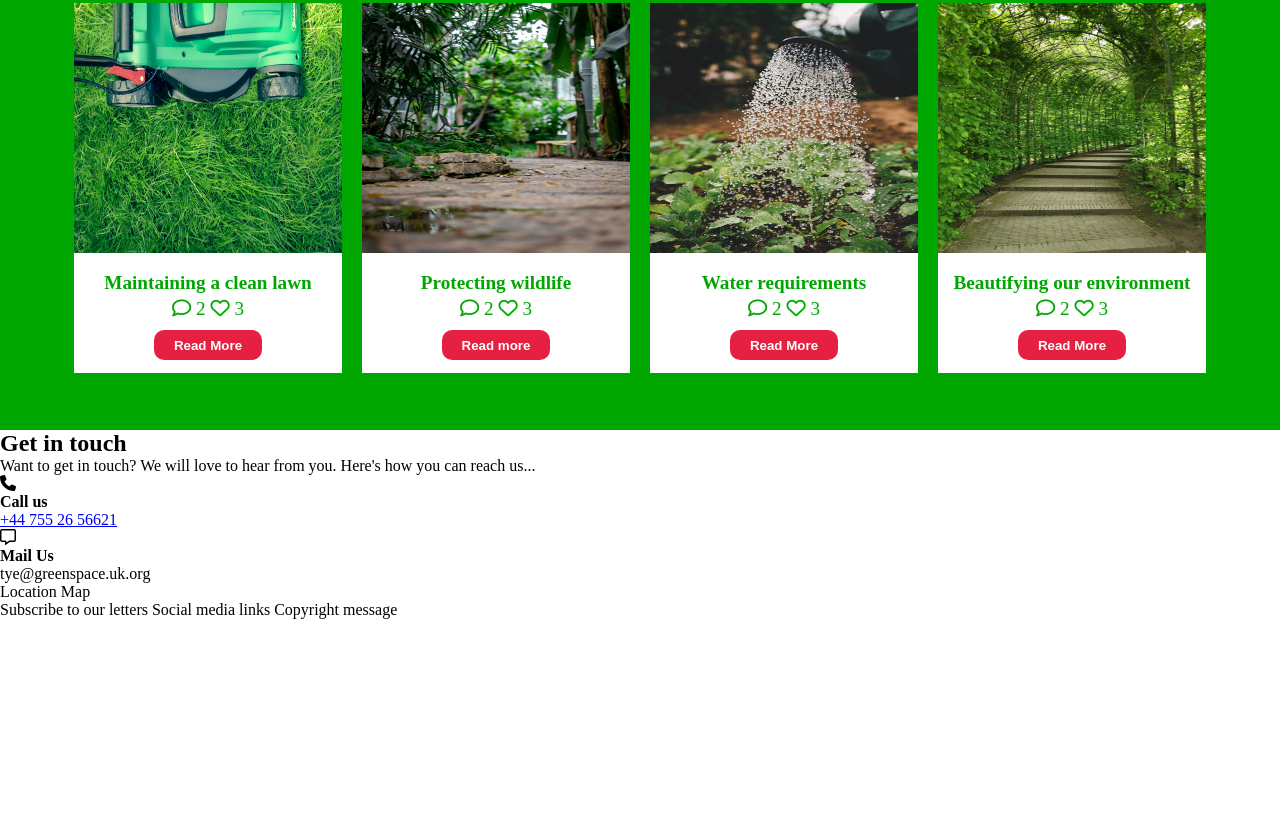
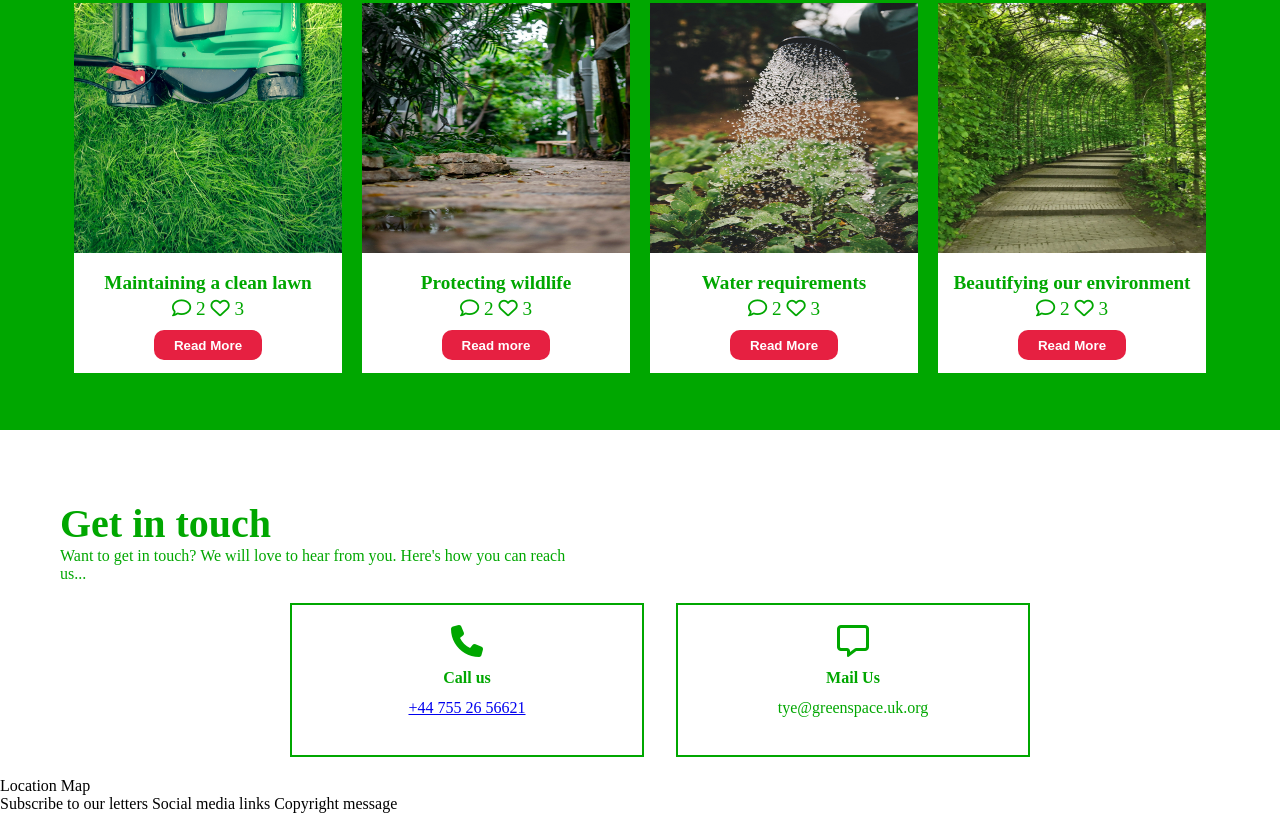
Before and after one commit to belovedpearl/Green-Space, a plain HTML site: page index.html in a window 1280 px wide. Shown: the part 1066-1879 px from the top of the page. Before the commit the page ends 1685 px from the top, so only its background shows below. Drawn offline with Linux system fonts and the light colour scheme.

Commit message:
Add style to the contact section

```diff
--- a/assets/css/style.css
+++ b/assets/css/style.css
@@ -236,3 +236,52 @@ header{
     color: rgb(230, 32, 65);
     border: 1px solid  rgb(230, 32, 65);
 }
+
+/* Contact */
+
+#contact{
+    color: #00A700;
+    background-color: white;
+    width: 100%;
+    height: 190px;
+    margin-top: 30px;
+    padding: 20px;
+}
+#subsubject{
+    color: #00A700;
+    font-size: 40px;
+}
+
+#subject{
+    width: 40%;
+    padding: 20px;
+    margin-left: 20px;
+}
+
+aside{
+    text-align: center;
+    border: 2px solid #00A700;
+
+    width: 350px;
+    height: 150px;
+
+    background-color:white ;
+    color: #00A700;
+    line-height: 30px;
+
+    margin-bottom: 20px;
+}
+.fa-phone, .fa-message{
+    font-size: xx-large;
+    margin: 20px 0 5px 0;
+}
+
+#contact1{
+    float: left;
+    margin-left: 270px;
+
+}
+#contact2{
+    float: right;
+    margin-right: 270px;
+}
--- a/index.html
+++ b/index.html
@@ -130,18 +130,18 @@
             </div>
     </section>
 
-    <section>
-        <div>
-            <h2><span>Get in</span> touch</h2>
+    <section id="contact">
+        <div id="subject">
+            <h2 id="subsubject"><span>Get in</span> touch</h2>
             <p>Want to get in touch? We will love to hear from you. Here's how you can reach us...</p>
         </div>
-        <aside>
+        <aside id="contact1">
             <i class="fa-solid fa-phone"></i>
             <h4>Call us</h4>
             <p><a href="tel:+44 755 26 56621">+44 755 26 56621</a></p>
         </aside>
 
-        <aside>
+        <aside id="contact2">
             <i class="fa-regular fa-message"></i>
             <h4>Mail Us</h4>
             <p>tye@greenspace.uk.org</p>
```
